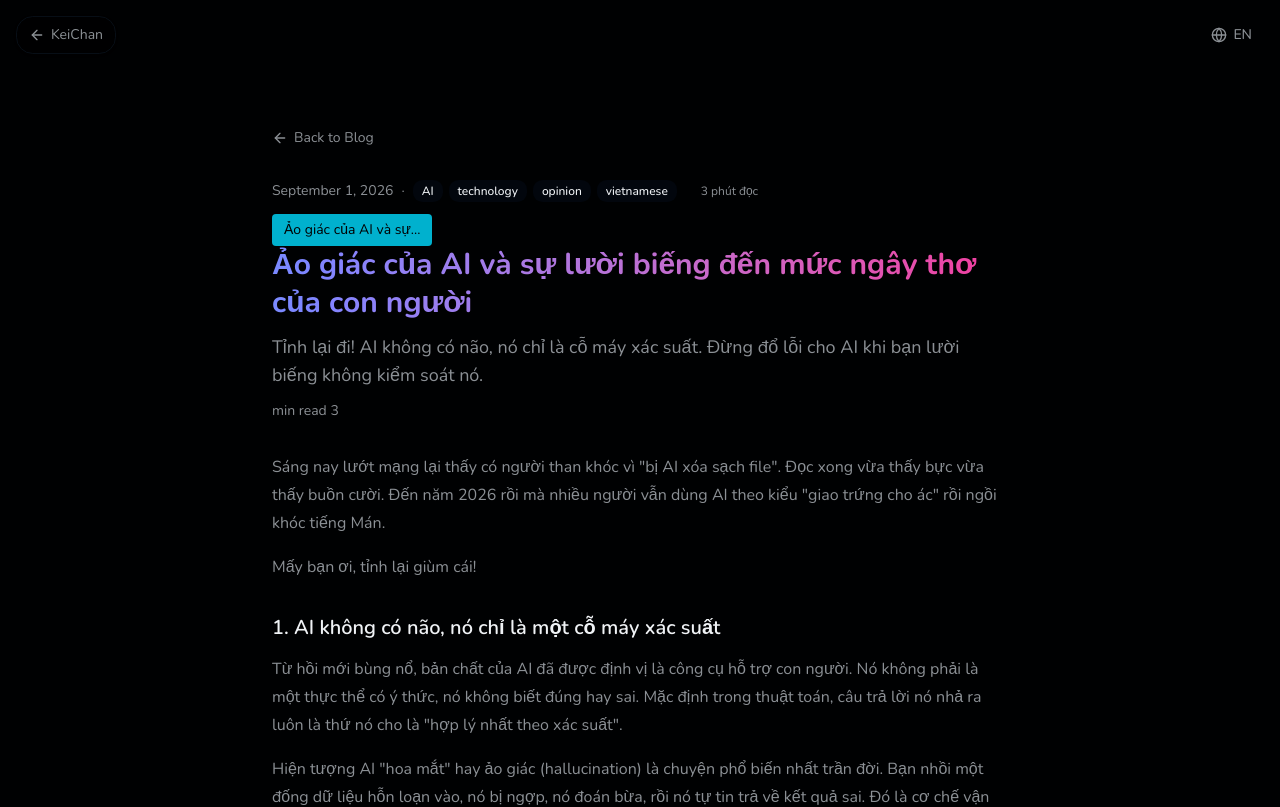
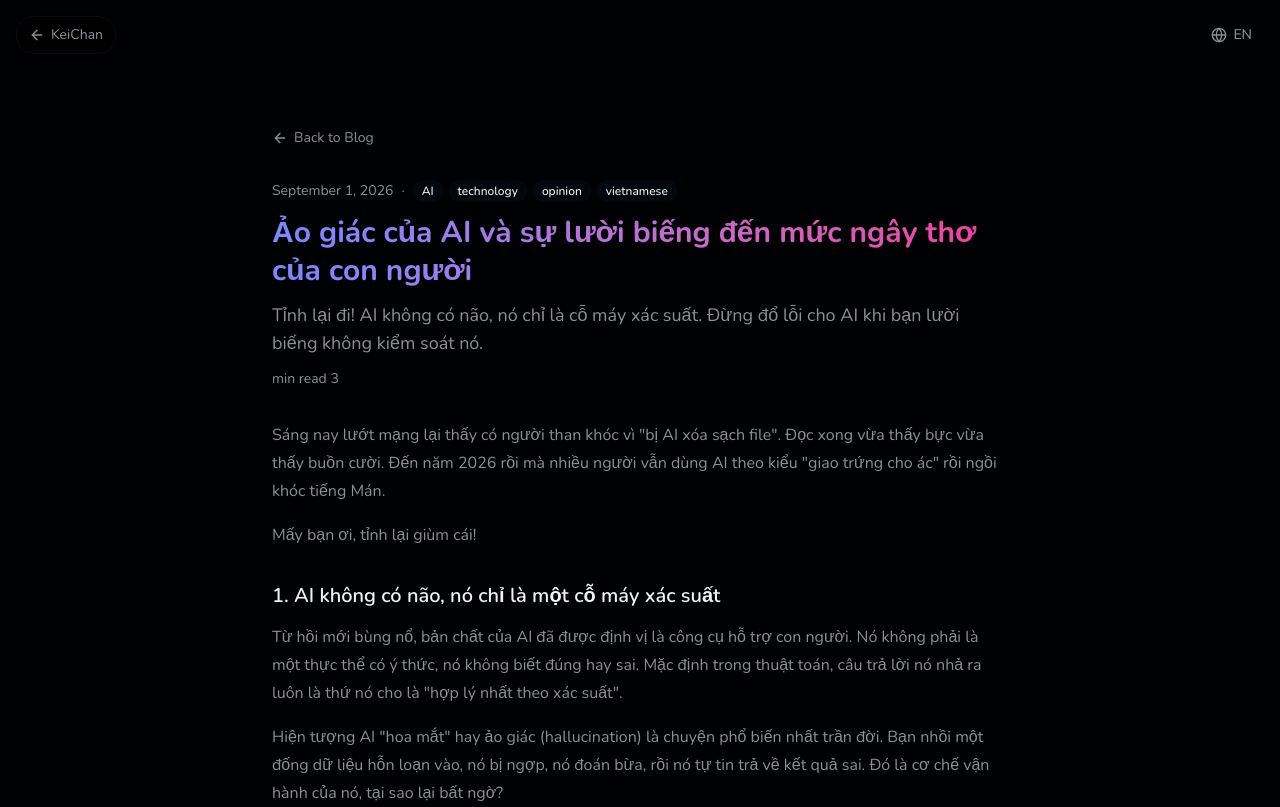
Before and after one commit to webngoc04/webngoc04.github.io, a Next.js app: page /blog/ai-hallucination in a window 1280 px wide. Shown: the top 807 px of the page. Built offline with nearby package versions, Linux system fonts and the light colour scheme.

Commit message:
Remove share button, fix OpenGraph metadataBase, keep reading time display

```diff
--- a/src/components/blog-list.tsx
+++ b/src/components/blog-list.tsx
@@ -168,19 +168,6 @@ export default function BlogList({ posts }: BlogListProps) {
                 </span>
               </h2>
               <p className="line-clamp-2 text-muted-foreground">{post.description}</p>
-              <div className="mt-2 flex items-center gap-2 text-xs text-muted-foreground">
-                <button
-                  onClick={(e) => {
-                    e.stopPropagation()
-                    navigator.clipboard.writeText(`${window.location.origin}/blog/${post.slug}/`)
-                    alert("Copied!")
-                  }}
-                  className="rounded bg-primary px-2 py-1.5 text-primary-foreground hover:opacity-80 transition-opacity"
-                  title="Copy link"
-                >
-                  Link
-                </button>
-              </div>
             </Link>
           ))}
         </div>
--- a/src/components/blog-post.tsx
+++ b/src/components/blog-post.tsx
@@ -5,7 +5,6 @@ import Link from "next/link"
 import { useRouter } from "next/navigation"
 import { ArrowLeft } from "lucide-react"
 import { Badge } from "@/components/ui/badge"
-import { ShareButton } from "@/components/share-button"
 import { Markdown } from "@/components/markdown"
 import { useI18n } from "@/lib/i18n"
 import type { BlogPost } from "@/lib/blog"
@@ -67,13 +66,8 @@ export default function BlogPost({ post }: BlogPostProps) {
                   </Badge>
                 ))}
               </div>
-              <span className="text-xs text-muted-foreground ml-4">
-                {post.readingTime} phút đọc
-              </span>
             </div>
-            <div className="mt-3 flex items-center gap-2 text-sm text-muted-foreground">
-              <ShareButton title={post.title} />
-            </div>
+            <div className="mt-3 text-sm text-muted-foreground">
               <h1 className="text-gradient text-2xl sm:text-3xl font-bold leading-tight" itemProp="headline">{post.title}</h1>
               {post.description && (
                 <p className="mt-3 text-lg text-muted-foreground" itemProp="description">{post.description}</p>
@@ -83,6 +77,7 @@ export default function BlogPost({ post }: BlogPostProps) {
                   {t("blog.minRead")} {post.readingTime}
                 </p>
               )}
+            </div>
           </header>
 
           <section itemProp="articleBody" className="blog-content">
--- a/src/components/share-button.tsx
+++ /dev/null
@@ -1,43 +0,0 @@
-"use client"
-
-import React from "react"
-import { Mail } from "lucide-react"
-
-export interface ShareButtonProps {
-  title: string
-  url?: string
-}
-
-export function ShareButton({ title, url }: ShareButtonProps) {
-  const [copied, setCopied] = React.useState(false)
-
-  const handleCopy = async () => {
-    const copyUrl = url || `${window.location.origin}/blog/${slugify(title)}/`
-    try {
-      await navigator.clipboard.writeText(copyUrl)
-      setCopied(true)
-      setTimeout(() => setCopied(false), 2000)
-    } catch (err) {
-      alert("Failed to copy")
-    }
-  }
-
-  const slugify = (str: string) =>
-    str.toLowerCase().replace(/[^a-z0-9]/g, "-")
-
-  return (
-    <div className="flex items-center gap-2">
-      {copied ? (
-        <span className="text-xs text-green-500">Copied!</span>
-      ) : (
-        <button
-          onClick={handleCopy}
-          className="rounded bg-primary px-3 py-1.5 text-sm text-primary-foreground hover:opacity-80 transition-opacity"
-          title="Copy link"
-        >
-          {title.length > 20 ? title.substring(0, 20) + "..." : title}
-        </button>
-      )}
-    </div>
-  )
-}
```
Lines whose indentation alone changed are shown as unchanged.
